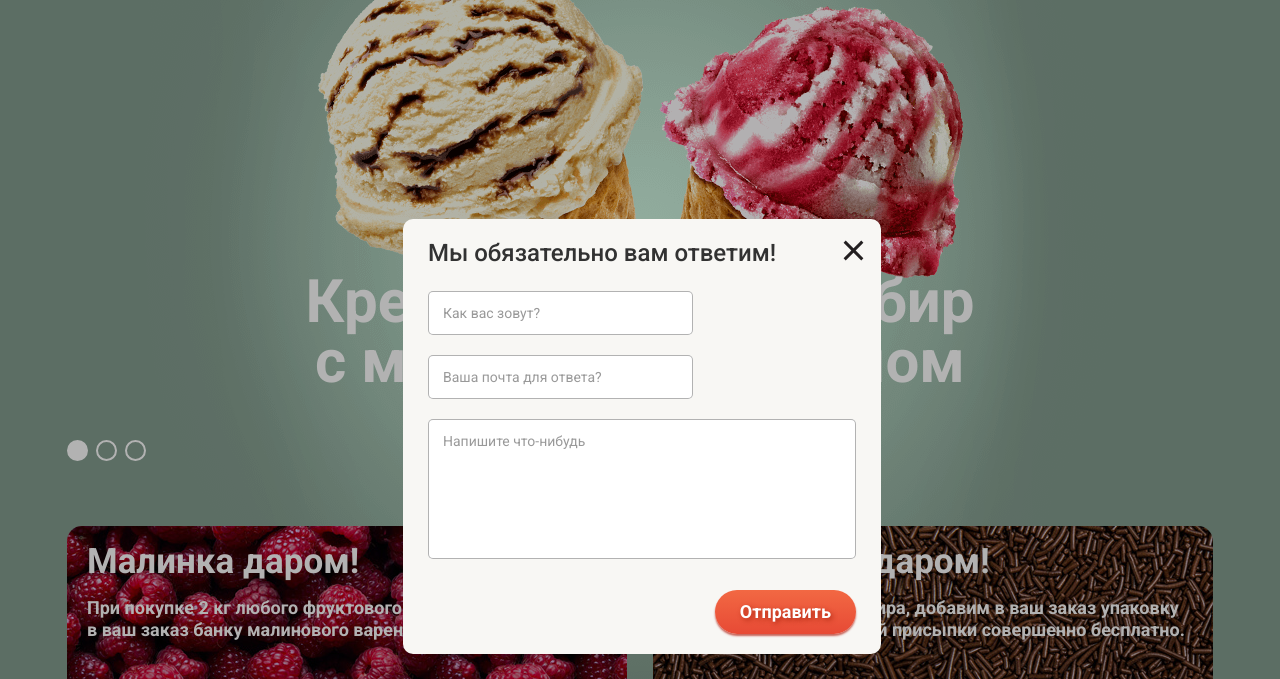
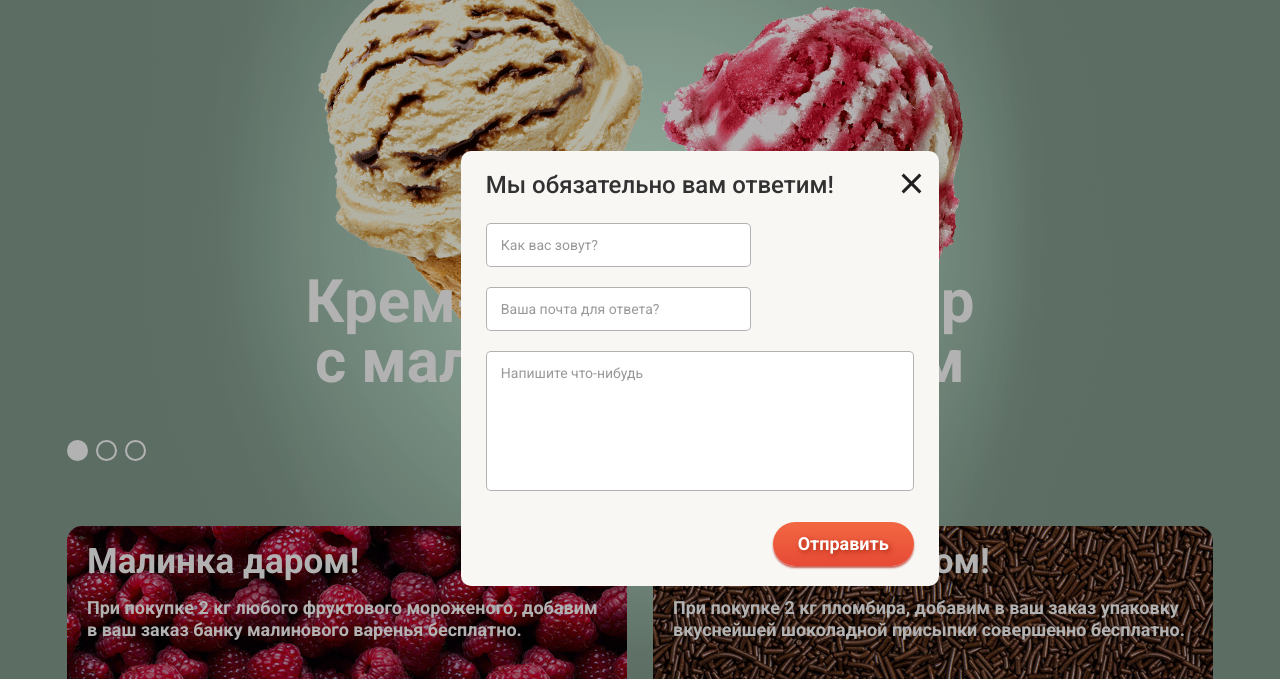
Before and after one commit to frontender-training/gllacy-base-23, a plain HTML site: page index.html in a window 1280 px wide. Shown: the part 121-800 px from the top of the page. Drawn offline with Linux system fonts and the light colour scheme.

Commit message:
fix: positioning feedback window and z-index of overlay

```diff
--- a/css/style.css
+++ b/css/style.css
@@ -1,6 +1,4 @@
 body {
-	position: relative;
-
 	width: 1200px;
 
 	margin: 0 auto;
@@ -1717,9 +1715,9 @@ a {
 
 /*Feedback Form in Contact Section*/
 .feedback {
-	position: absolute;
-	top: 340px;
-	left: 363px;
+	position: fixed;
+	top: 34%;
+	left: 36%;
 
 	width: 428px;
 	padding-top: 20px;
@@ -1730,7 +1728,7 @@ a {
 	background-color: rgb(248, 247, 244);
 	border-radius: 10px;
 
-	z-index: 3;
+	z-index: 11;
 }
 
 .feedback .form {
@@ -1780,7 +1778,7 @@ a {
 	content: "";
 
 	position: absolute;
-	top: 10px;
+	top: 11px;
 	left: 5px;
 
 	width: 25px;
@@ -1805,7 +1803,7 @@ a {
 	height: 100%;
 
 	background-color: rgba(0, 0, 0, .3);
-	z-index: 1;
+	z-index: 10;
 }
 /*END of Feedback Close Button*/
 /*END of Feedback Form in Contact Section*/
```
